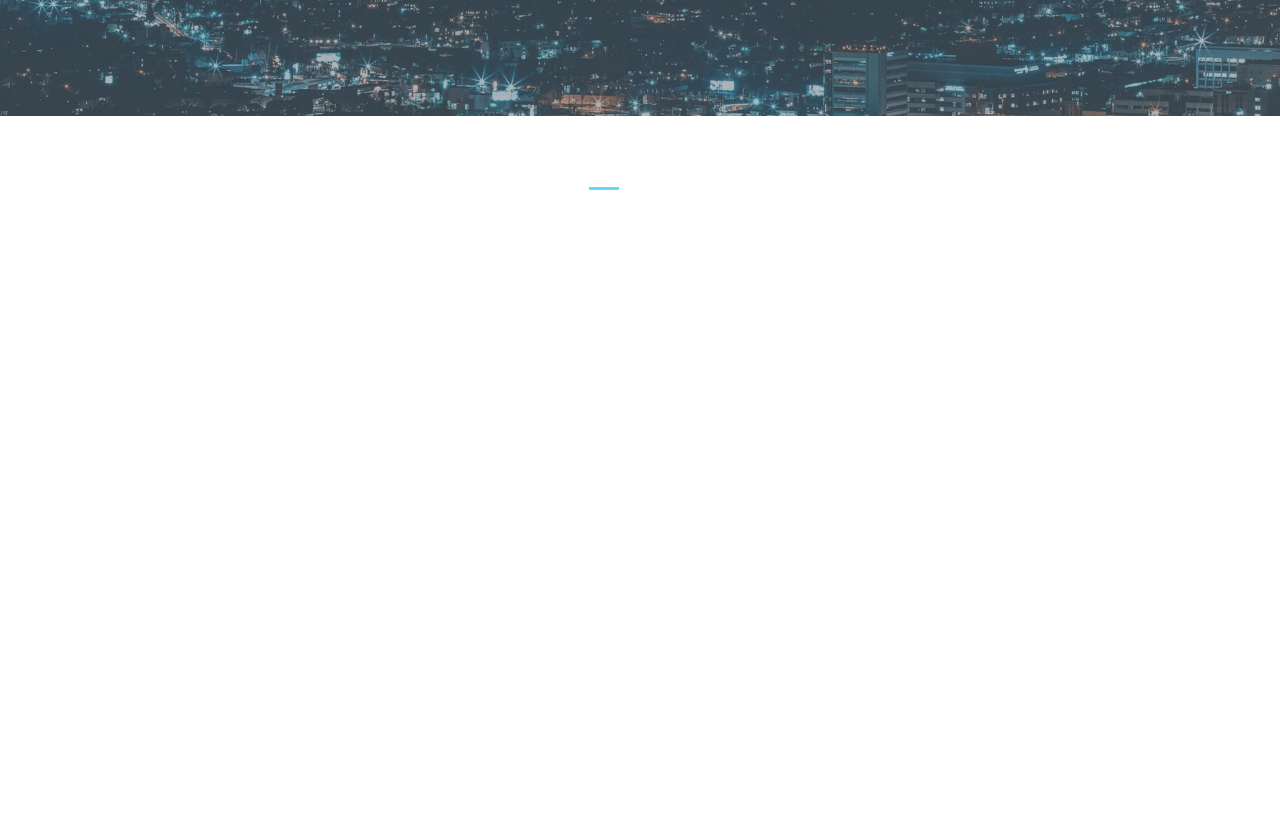
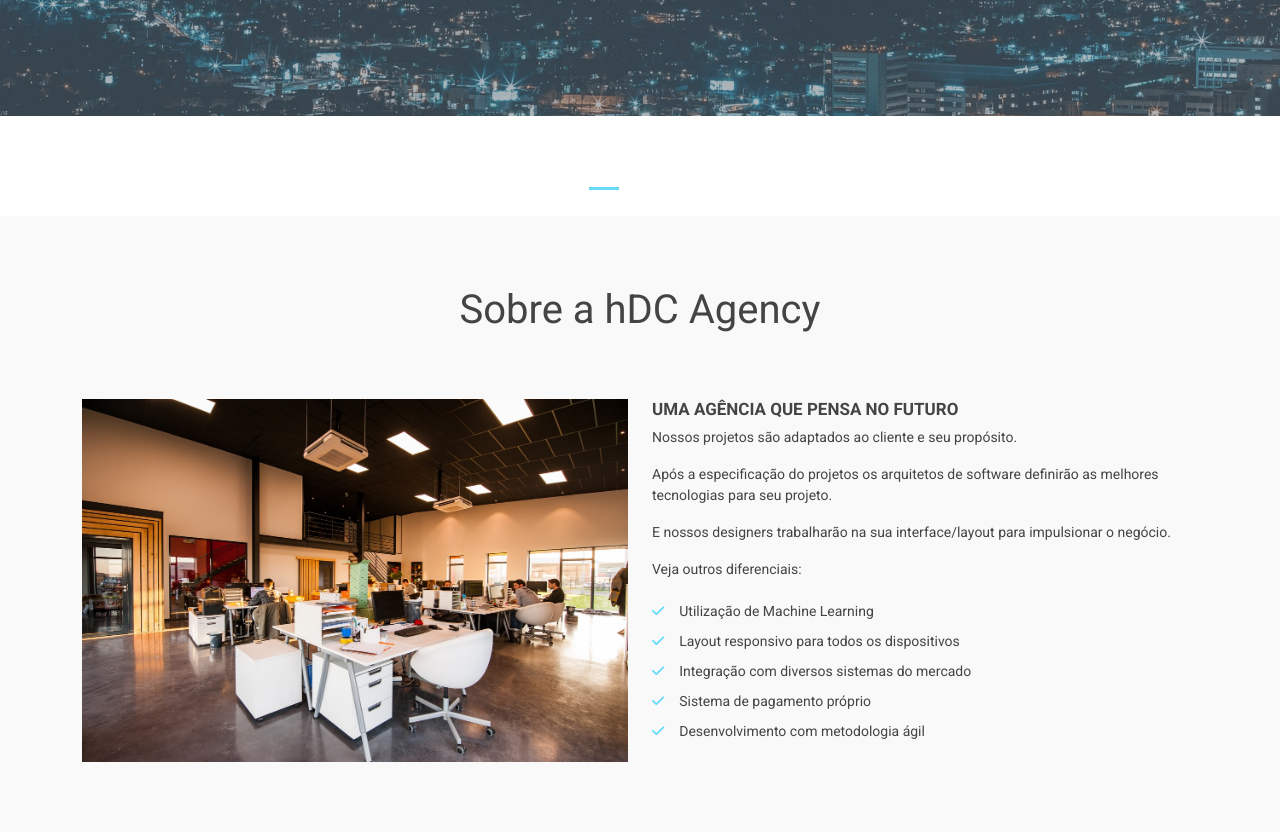
Before and after one commit to ojef1/hDC-Agency, a plain HTML site: page index.html in a window 1280 px wide. Shown: the part 504-1336 px from the top of the page. Before the commit the page ends 800 px from the top, so only its background shows below. Drawn offline with nearby package versions, Linux system fonts and the light colour scheme; a web font is replaced by a local one.

Commit message:
seção about

```diff
--- a/css/styles.css
+++ b/css/styles.css
@@ -55,3 +55,27 @@ header, .navbar{background-color: #353d41;}
     border-color: #65daf9;
 }
 .carousel-indicators .active{background-color: #65daf9;}
+
+/*Sobre a empresa*/
+#about-area{background-color: #f9f9f9;}
+.main-title{
+    color: #444;
+    margin: 0 0 65px 0;
+    font-size: 40px;
+    text-align: center;
+}
+.about-title{
+    font-size: 17px;
+    color: #444;
+    text-transform: uppercase;
+    font-weight: bold;
+}
+#about-list{
+    list-style: none;
+    padding-left: 0;
+}
+#about-list li{line-height: 30px;}
+#about-list i{
+    color: #65daf9;
+    margin-right: 15px;
+}
--- a/index.html
+++ b/index.html
@@ -92,6 +92,32 @@
                     <span class="visually-hidden">Next</span>
                 </button>
             </div>
+            <div id="about-area">
+                <div class="container">
+                    <div class="row">
+                        <div class="col-12">
+                            <h3 class="main-title">Sobre a hDC Agency</h3>
+                        </div>
+                        <div class="col-md-6">
+                            <img class="img-fluid" src="img/agencia.jpg" alt="Agência hDC">
+                        </div>
+                        <div class="col-md-6">
+                            <h3 class="about-title">Uma agência que pensa no futuro</h3>
+                            <p>Nossos projetos são adaptados ao cliente e seu propósito.</p>
+                            <p>Após a especificação do projetos os arquitetos de software definirão as melhores tecnologias para seu projeto.</p>
+                            <p>E nossos designers trabalharão na sua interface/layout para impulsionar o negócio.</p>
+                            <p>Veja outros diferenciais:</p>
+                            <ul id="about-list">
+                                <li><i class="fas fa-check"></i>Utilização de Machine Learning</li>
+                                <li><i class="fas fa-check"></i>Layout responsivo para todos os dispositivos</li>
+                                <li><i class="fas fa-check"></i>Integração com diversos sistemas do mercado</li>
+                                <li><i class="fas fa-check"></i>Sistema de pagamento próprio</li>
+                                <li><i class="fas fa-check"></i>Desenvolvimento com metodologia ágil</li>
+                            </ul>
+                        </div>
+                    </div>
+                </div>
+            </div>
         </div>
     </main>
 
```
